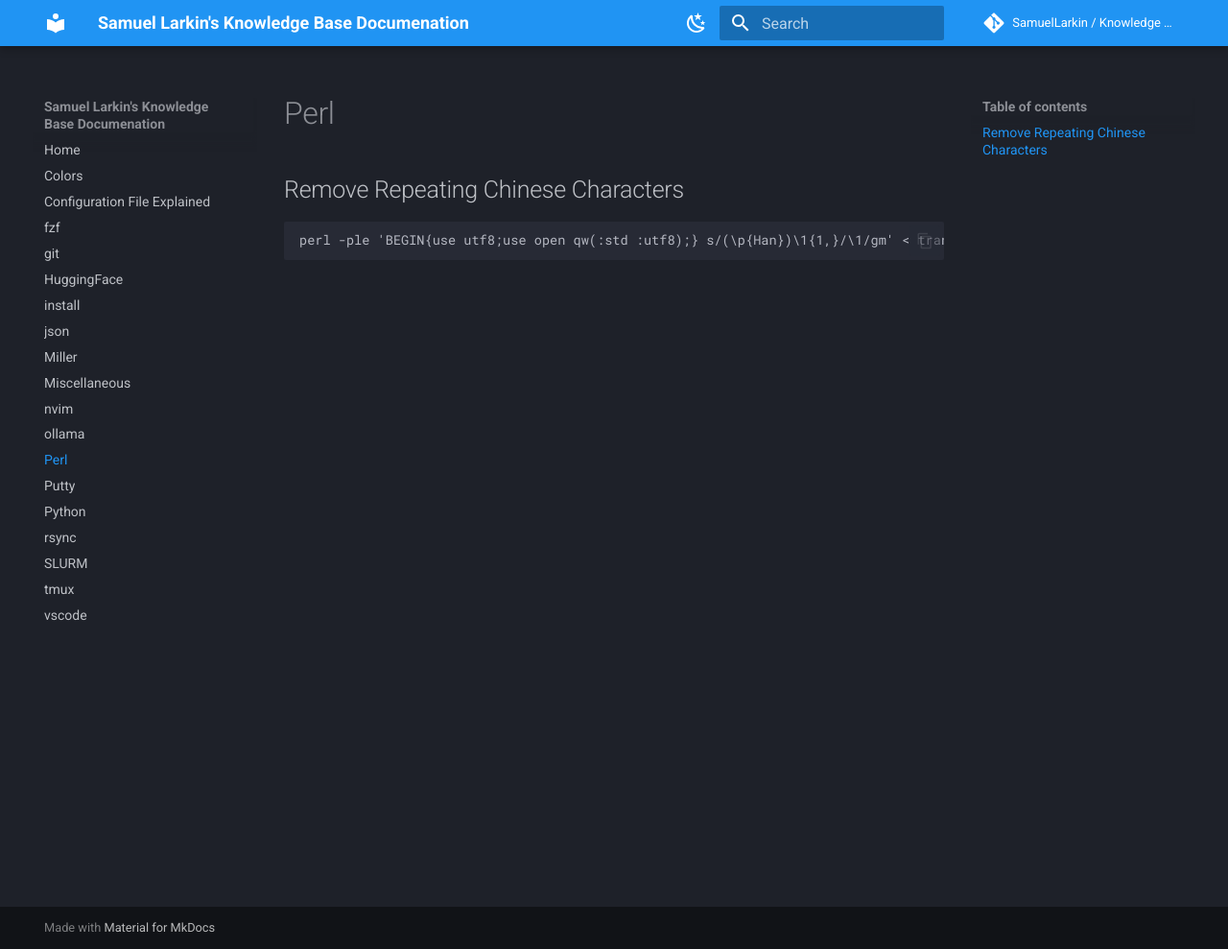
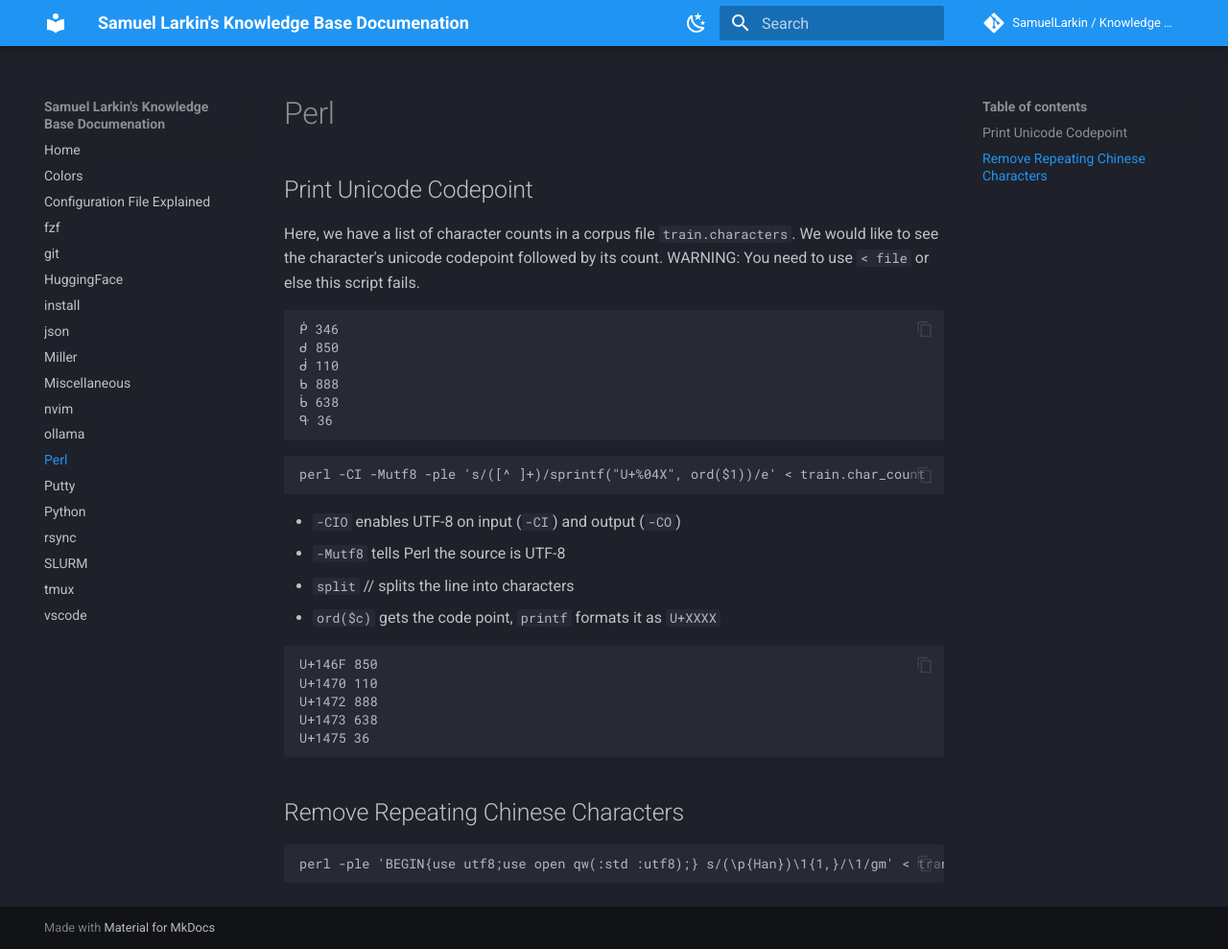
Before and after one commit to SamuelLarkin/kb, an MkDocs documentation site: the page built from docs/perl.md, in a window 1280 px wide and 989 px high. Shown: the whole window at 96% size. Built offline with MkDocs 1.6.1 and Material for MkDocs 9.7.7, drawn with Linux system fonts in a browser that asks for light colours; comment, search, counter and statistics services are not loaded; the version menu is left out.

Commit message:
docs(perl): how to print the unicode codepoint of a character

````diff
--- a/docs/perl.md
+++ b/docs/perl.md
@@ -1,4 +1,36 @@
 # Perl
+
+## Print Unicode Codepoint
+
+Here, we have a list of character counts in a corpus file `train.characters`.
+We would like to see the character's unicode codepoint followed by its count.
+WARNING: You need to use `< file` or else this script fails.
+
+```
+ᑮ 346
+ᑯ 850
+ᑰ 110
+ᑲ 888
+ᑳ 638
+ᑵ 36
+```
+
+```sh
+perl -CI -Mutf8 -ple 's/([^ ]+)/sprintf("U+%04X", ord($1))/e' < train.char_count
+```
+
+- `-CIO` enables UTF-8 on input (`-CI`) and output (`-CO`)
+- `-Mutf8` tells Perl the source is UTF-8
+- `split` // splits the line into characters
+- `ord($c)` gets the code point, `printf` formats it as `U+XXXX`
+
+```
+U+146F 850
+U+1470 110
+U+1472 888
+U+1473 638
+U+1475 36
+```
 
 ## Remove Repeating Chinese Characters
 
````
